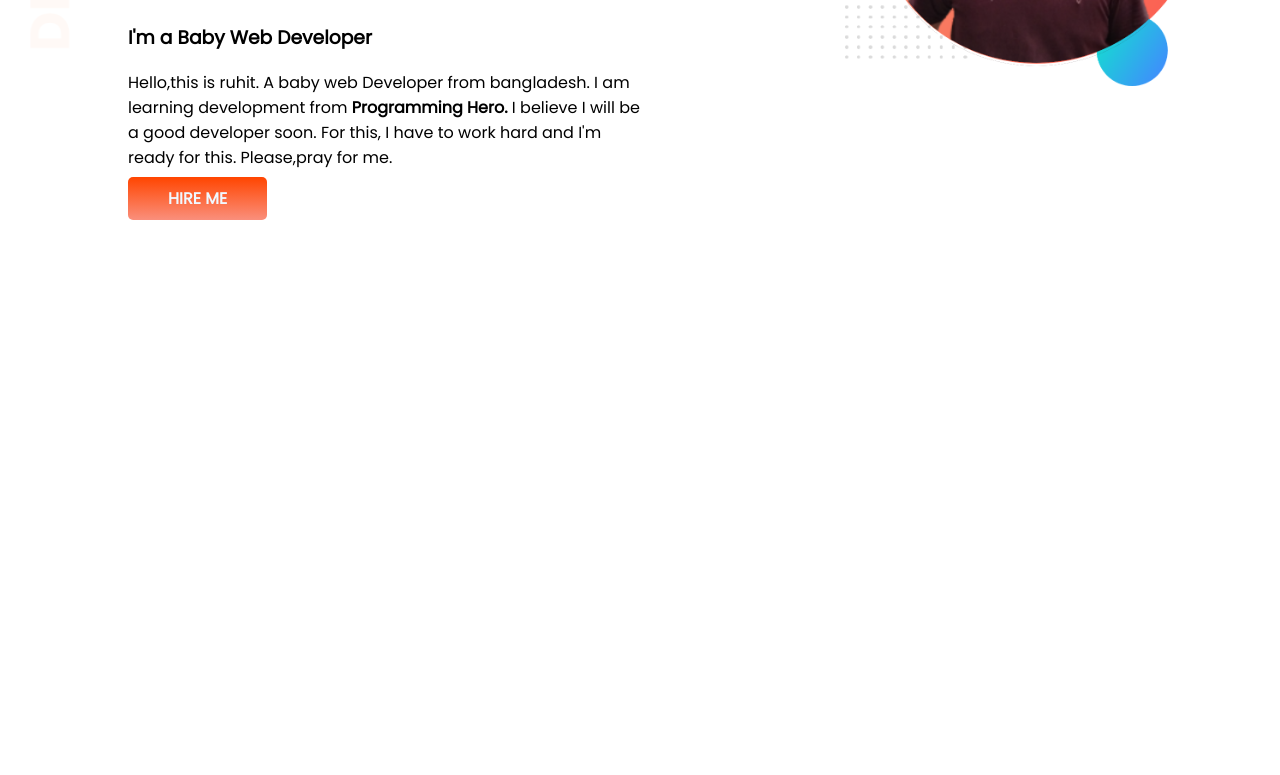
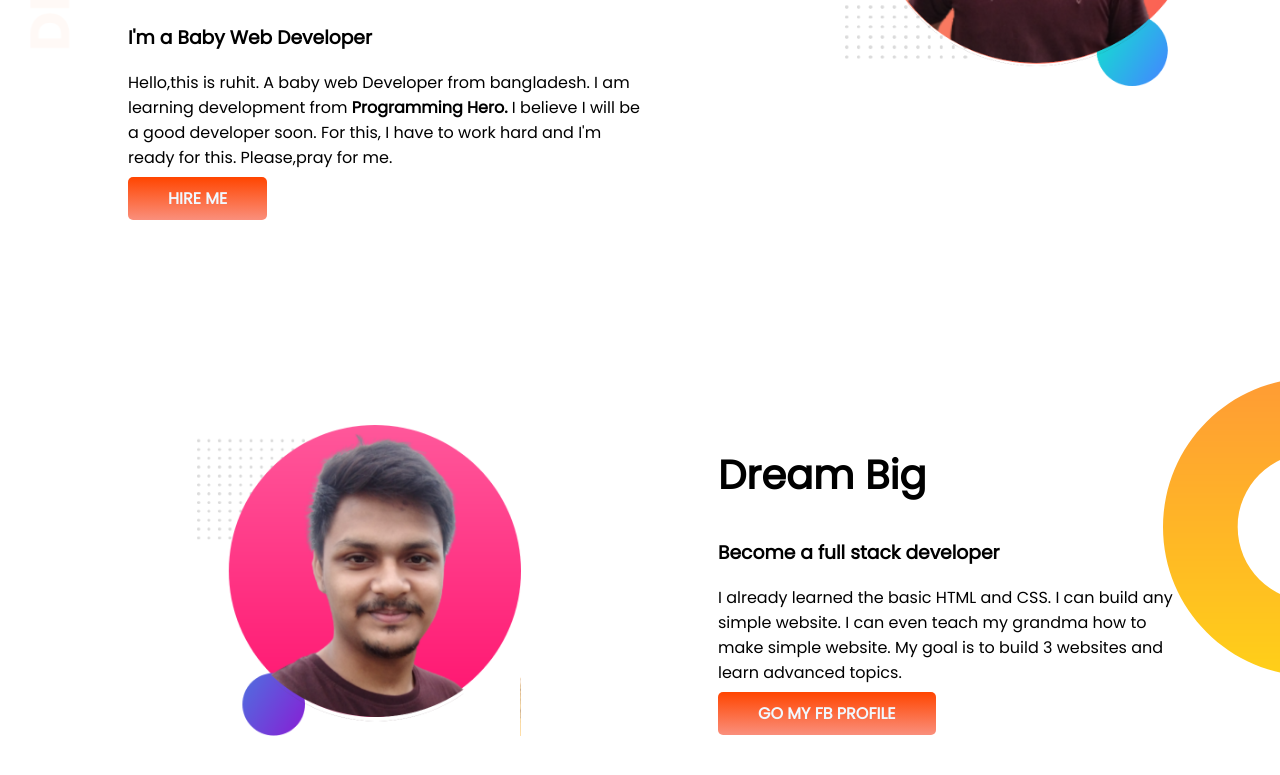
Before and after one commit to Ishtiak007/ruhit-s-portfolio, a plain HTML site: page index.html in a window 1280 px wide. Shown: the part 311-1086 px from the top of the page. Before the commit the page ends 800 px from the top, so only its background shows below. Drawn offline with Linux system fonts and the light colour scheme.

Commit message:
2nd part

```diff
--- a/index.html
+++ b/index.html
@@ -27,7 +27,12 @@
           a good developer soon. For this, I have to work hard and I'm ready for
           this. Please,pray for me.
         </p>
-        <a class="hire-button" target="_blank" href="https://www.facebook.com/ruhitbeensiddiq/">HIRE ME</a>
+        <a
+          class="hire-button"
+          target="_blank"
+          href="https://www.facebook.com/ruhitbeensiddiq/"
+          >HIRE ME</a
+        >
       </div>
       <div class="half-width">
         <img
@@ -36,5 +41,32 @@
         />
       </div>
     </section>
+
+    <section class="dream-big">
+      <div class="half-width secondimg">
+        <img
+          src="developer-portfolio-master/developer-portfolio-master/images/ruhits2ndimage.png"
+          alt="ruhits2ndimage"
+        />
+      </div>
+      <div class="half-width second">
+        <h2>Dream Big</h2>
+        <h3>Become a full stack developer</h3>
+        <p>
+          I already learned the basic HTML and CSS. I can build any simple
+          website. I can even teach my grandma how to make simple website. My
+          goal is to build 3 websites and learn advanced topics.
+        </p>
+        <a
+          class="hire-two"
+          href="http://www.facebook.com/ruhitbeensiddiq/"
+          target="_blank"
+          rel="noopener noreferrer"
+          >GO MY FB PROFILE</a
+        >
+      </div>
+    </section>
+
+    <section class="experience-area"></section>
   </body>
 </html>
--- a/style.css
+++ b/style.css
@@ -10,6 +10,7 @@ h1 {
 }
 section {
   display: flex;
+  margin-bottom: 100px;
 }
 .half-width {
   width: 50%;
@@ -33,3 +34,28 @@ section {
   background-image: url(developer-portfolio-master/developer-portfolio-master/images/top-banner.png);
   background-repeat: no-repeat;
 }
+.second {
+  padding-top: 100px;
+  padding-right: 100px;
+}
+h2 {
+  font-size: 40px;
+}
+.hire-two {
+  text-decoration: none;
+  background-image: linear-gradient(orangered, rgb(250, 143, 124));
+  padding: 10px 40px;
+  color: rgb(21, 23, 24);
+  font-weight: bold;
+  border-radius: 5px;
+  color: aliceblue;
+}
+.dream-big {
+  background-image: url(developer-portfolio-master/developer-portfolio-master/images/dream-bg.png);
+  background-repeat: no-repeat;
+  background-position: right;
+}
+.secondimg{
+  padding-top: 100px;
+
+}
```
